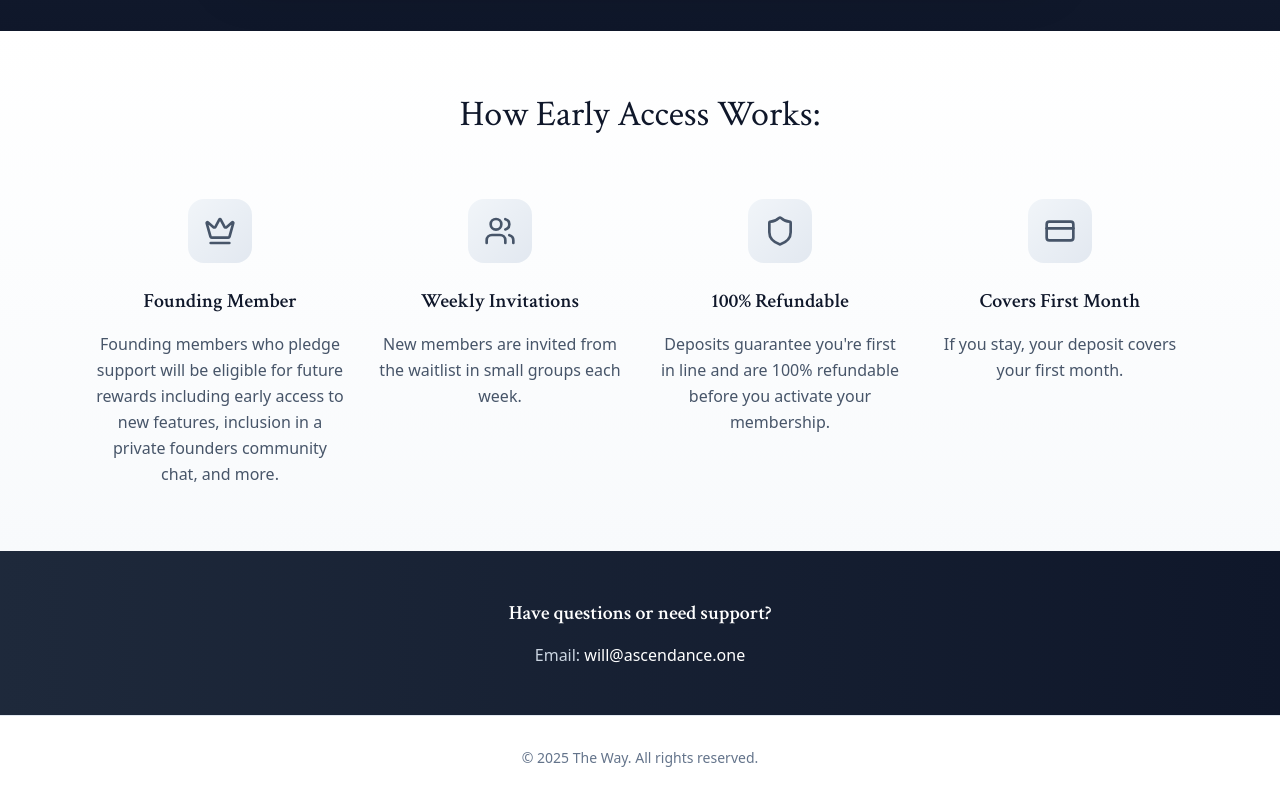
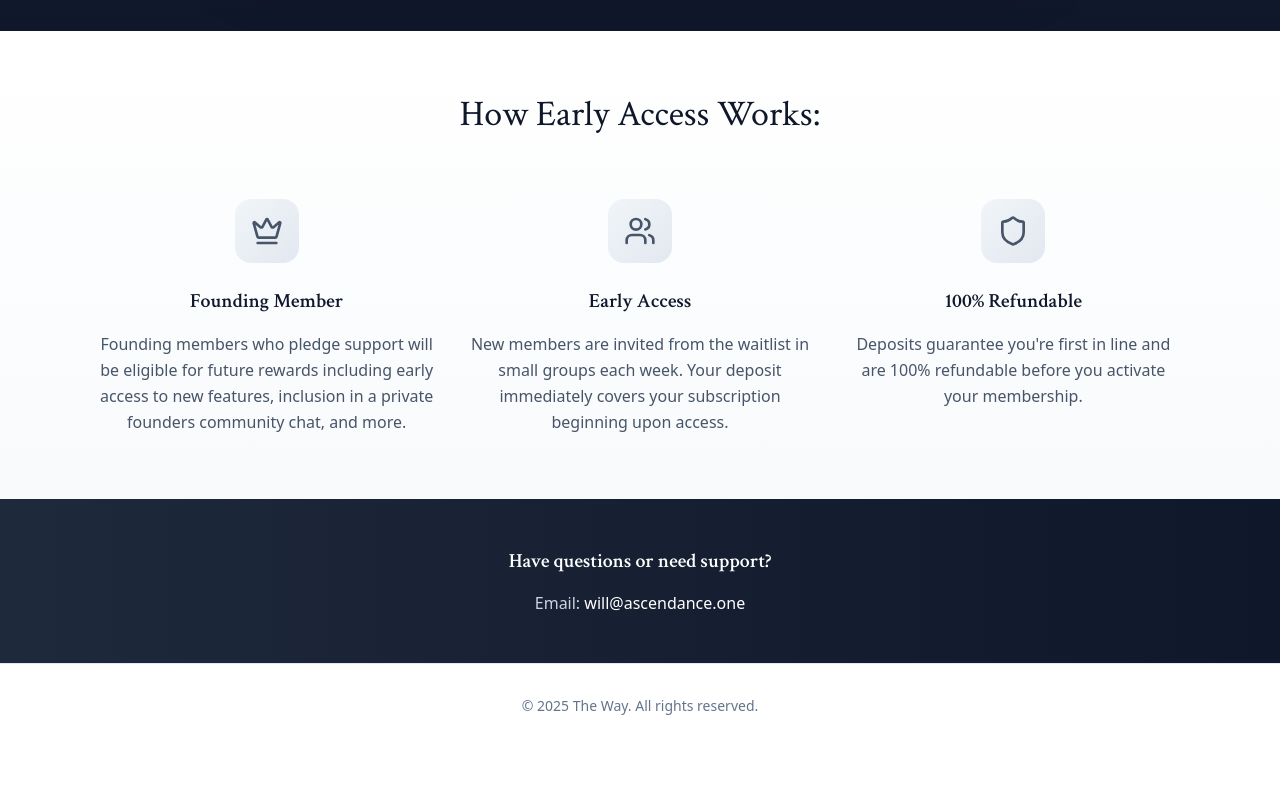
Before and after one commit to wpreble/thewayland1.1, a Next.js app: page /early-access in a window 1280 px wide. Shown: the part 2079-2879 px from the top of the page. After the commit the page ends 2827 px from the top, so only its background shows below. Built offline with nearby package versions, Linux system fonts and the light colour scheme.

Commit message:
feat: clarify early access and streamline "How It Works" section
Update "Early Access" title and description, remove redundant card, adjust grid layout.

Co-authored-by: null <31993555+wpreble@users.noreply.github.com>

```diff
--- a/components/how-it-works.tsx
+++ b/components/how-it-works.tsx
@@ -1,4 +1,4 @@
-import { Users, Shield, CreditCard, Crown } from "lucide-react"
+import { Users, Shield, Crown } from 'lucide-react'
 
 export function HowItWorks() {
   const steps = [
@@ -10,8 +10,9 @@ export function HowItWorks() {
     },
     {
       icon: Users,
-      title: "Weekly Invitations",
-      description: "New members are invited from the waitlist in small groups each week.",
+      title: "Early Access", // Changed title
+      description:
+        "New members are invited from the waitlist in small groups each week. Your deposit immediately covers your subscription beginning upon access.", // Updated description
     },
     {
       icon: Shield,
@@ -19,11 +20,7 @@ export function HowItWorks() {
       description:
         "Deposits guarantee you're first in line and are 100% refundable before you activate your membership.",
     },
-    {
-      icon: CreditCard,
-      title: "Covers First Month",
-      description: "If you stay, your deposit covers your first month.",
-    },
+    // Removed the "Covers First Month" step
   ]
 
   return (
@@ -33,7 +30,7 @@ export function HowItWorks() {
           <h2 className="text-3xl md:text-4xl font-serif font-light text-slate-900 mb-6">How Early Access Works:</h2>
         </div>
 
-        <div className="grid md:grid-cols-2 lg:grid-cols-4 gap-8">
+        <div className="grid md:grid-cols-2 lg:grid-cols-3 gap-8"> {/* Adjusted grid columns */}
           {steps.map((step, index) => (
             <div key={index} className="text-center">
               <div className="w-16 h-16 bg-gradient-to-br from-slate-100 to-slate-200 rounded-2xl flex items-center justify-center mx-auto mb-6">
```
